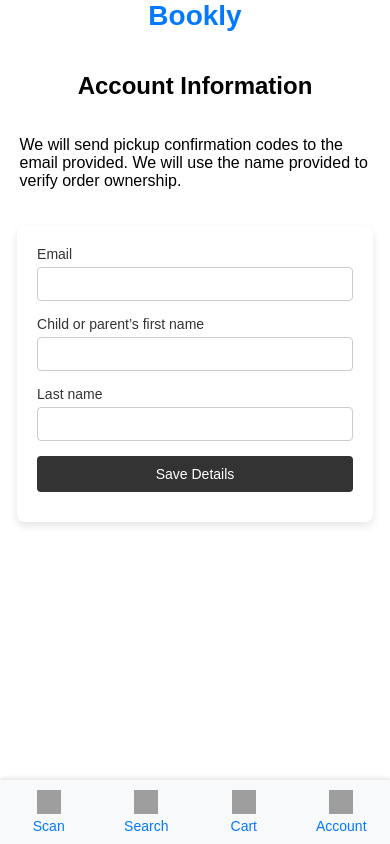
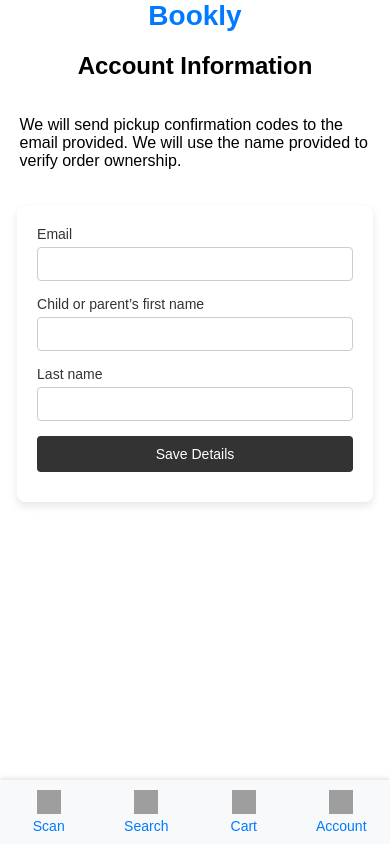
Before and after one commit to VarindraSeegobin/Bookly, a Django app: page /account/ in a window 390 px wide. Run offline with Django 5.2, Linux system fonts and the light colour scheme; grey boxes are pictures that could not be loaded.

Commit message:
fixed zoom issue on mobile

```diff
--- a/Auth/static/css/styles.css
+++ b/Auth/static/css/styles.css
@@ -12,7 +12,6 @@
 .main-content {
     width: 100vw; /* Full viewport width */
     max-width: 100%; /* Prevent overflow */
-    padding: 20px; /* Optional padding */
 }
 
 header h1 {
@@ -58,7 +57,6 @@
 
 main {
     flex: 1;
-    padding: 20px;
     background-color: #ffffff;
 }
 
--- a/Bookly/views.py
+++ b/Bookly/views.py
@@ -49,7 +49,7 @@
 def cart_view(request):
     if not request.user.is_authenticated:
         messages.warning(request, "Please log in to access your cart.")
-        return redirect("account")  # Change "account" to the actual URL name of your login page
+        return redirect("account")
 
     user = request.user
     cart, created = Cart.objects.get_or_create(user=user)
```
